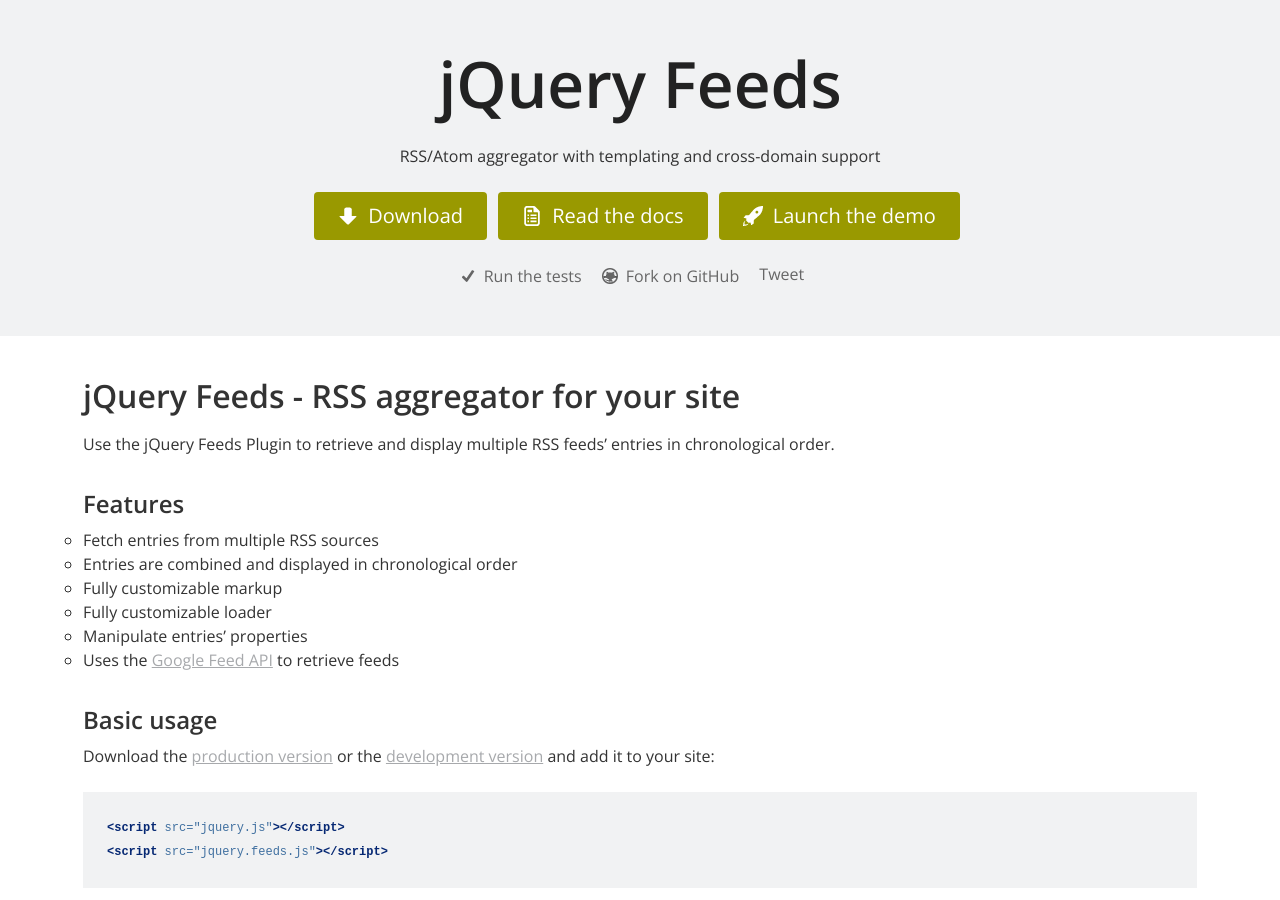
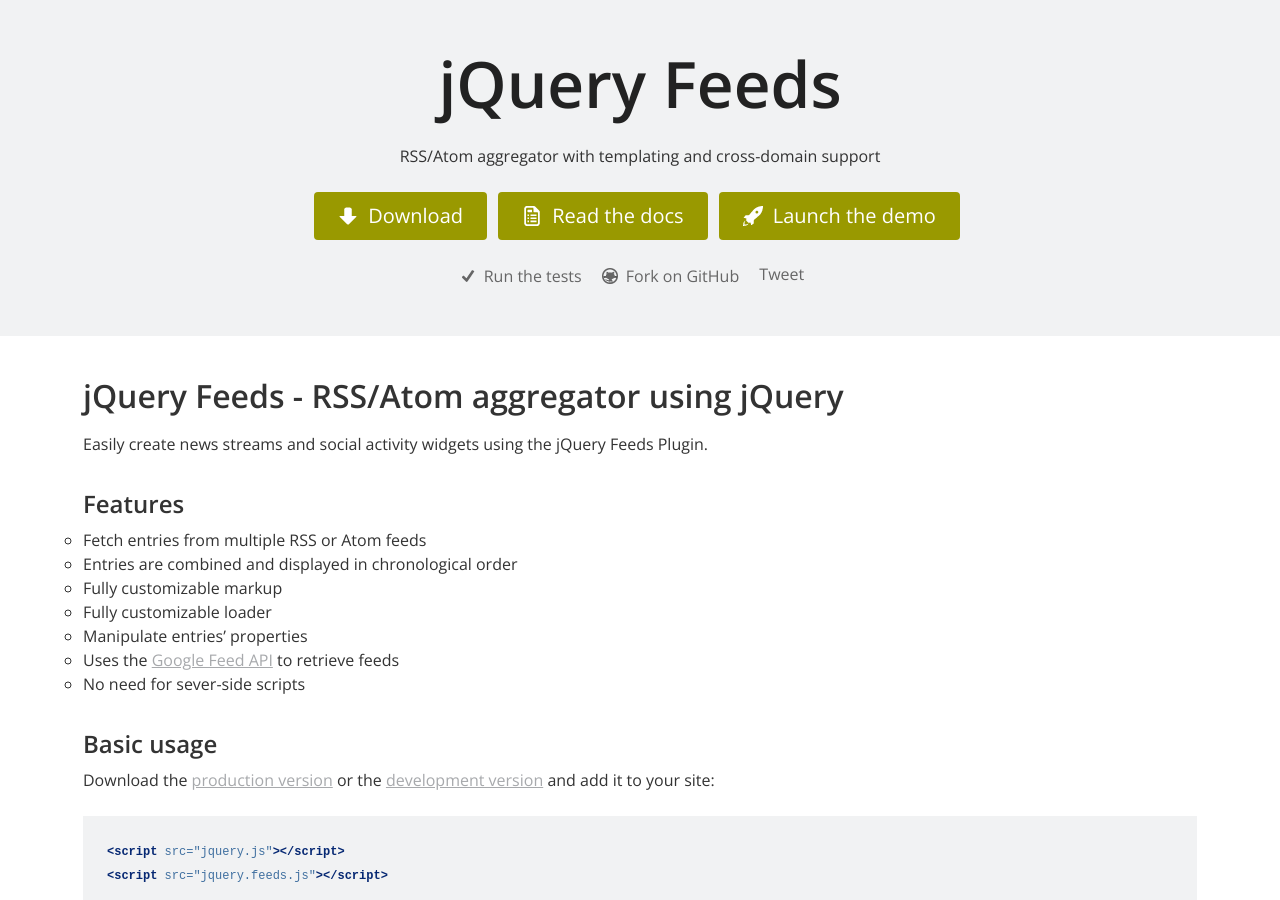
Before and after one commit to camagu/jquery-feeds, a Jekyll site: the page built from index.md, in a window 1280 px wide and 900 px high. Built offline with Jekyll 4.4.1, drawn with Linux system fonts in a browser that asks for light colours; Markdown is read by kramdown in place of the engine named in the settings; comment, search, counter and statistics services are not loaded.

Commit message:
new headline and features

```diff
--- a/index.md
+++ b/index.md
@@ -3,20 +3,21 @@
 class: docs
 layout: default
 ---
-jQuery Feeds - RSS aggregator for your site
-===========================================
+jQuery Feeds - RSS/Atom aggregator using jQuery
+===============================================
 
-Use the jQuery Feeds Plugin to retrieve and display multiple RSS feeds' entries in chronological order.
+Easily create news streams and social activity widgets using the jQuery Feeds Plugin.
 
 Features
 --------
 
-- Fetch entries from multiple RSS sources
+- Fetch entries from multiple RSS or Atom feeds
 - Entries are combined and displayed in chronological order
 - Fully customizable markup
 - Fully customizable loader
 - Manipulate entries' properties
 - Uses the [Google Feed API](https://developers.google.com/feed/) to retrieve feeds
+- No need for sever-side scripts
 
 Basic usage
 -----------
```
Also changed, not shown: README.md.
